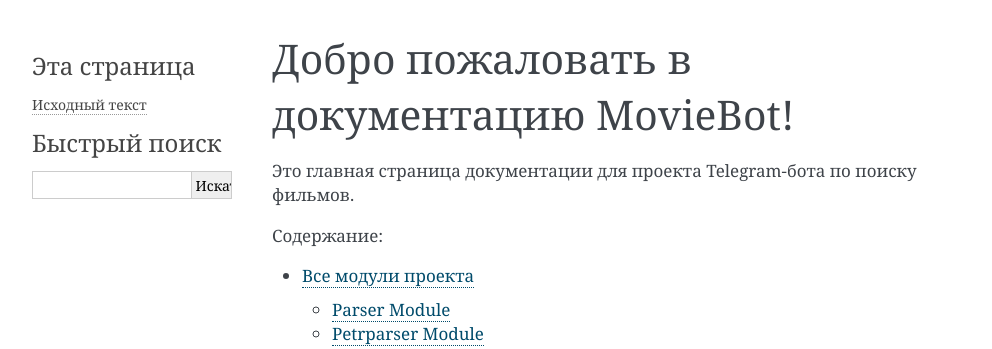
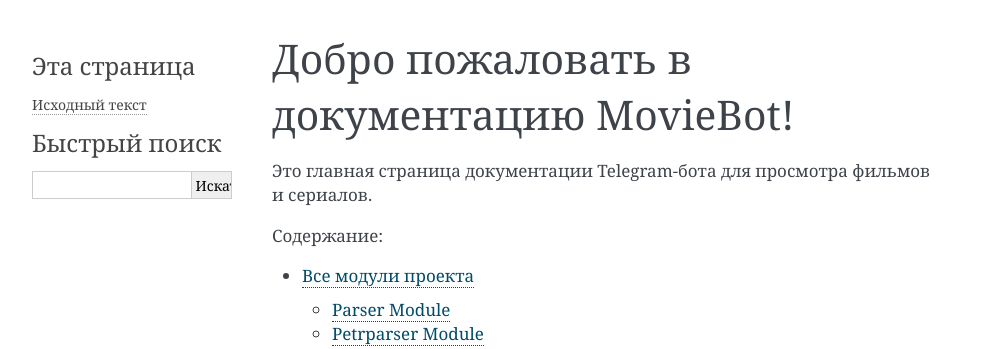
Before and after one commit to betr0dalf/telegrambotmovies, a Sphinx documentation site: the page built from PROJECT/docs/source/index.rst, in a window 1280 px wide. Shown: the top 349 px of the page, without its empty margins (148-1140 px from the left). Built offline with Sphinx 7.4.7, drawn with Linux system fonts in a browser that asks for light colours.

Commit message:
Add files via upload

```diff
--- a/PROJECT/docs/source/index.rst
+++ b/PROJECT/docs/source/index.rst
@@ -3,7 +3,7 @@
 Добро пожаловать в документацию MovieBot!
 =========================================
 
-Это главная страница документации для проекта Telegram-бота по поиску фильмов.
+Это главная страница документации Telegram-бота для просмотра фильмов и сериалов.
 
 .. toctree::
    :maxdepth: 2
```
Also changed, not shown: 5 other files.
